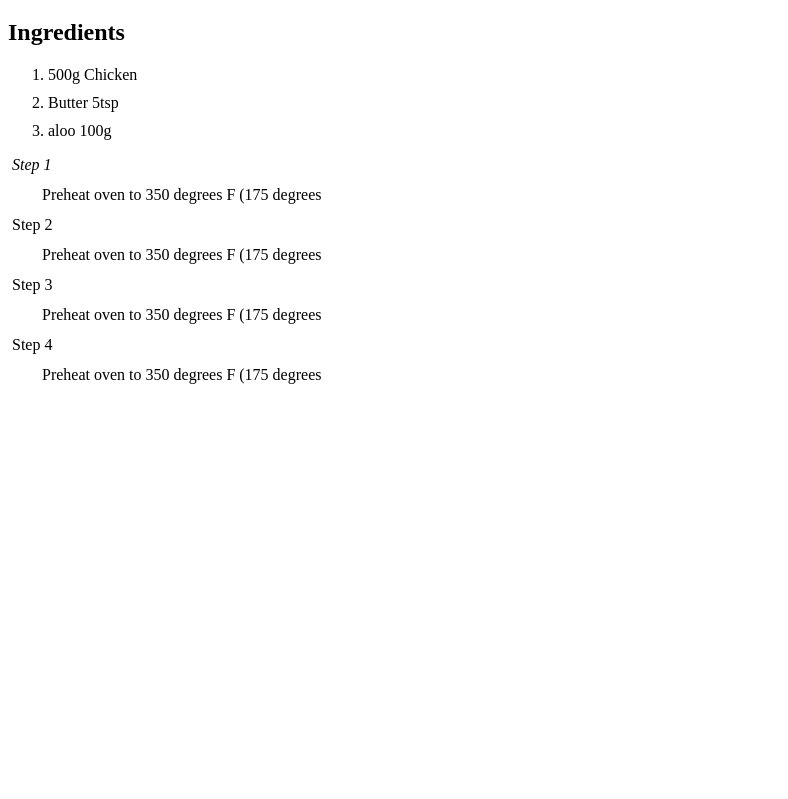
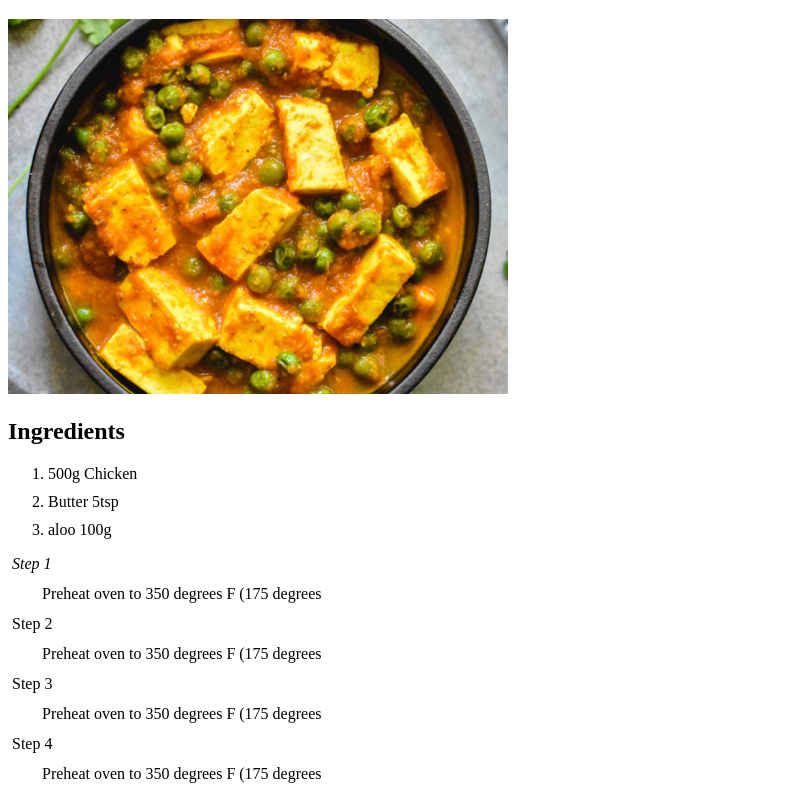
Before and after one commit to SosukeAizen833/Odin-recipes, a plain HTML site: page recipes/chicken_kasha.html in a window 1280 px wide. Shown: the part 64-863 px from the top of the page, without its empty margins (0-788 px from the left). Before the commit the page ends 800 px from the top, so only its background shows below. Drawn offline with Linux system fonts and the light colour scheme.

Commit message:
added images

```diff
--- a/recipes/chicken_kasha.html
+++ b/recipes/chicken_kasha.html
@@ -13,6 +13,7 @@
 </head>
 <body>
     <h1>Chicken Kasha</h1>
+    <img src="../images/Matar-Paneer-2-500x375.jpg" alt="matar paneer img">
     <div>
         <h2>Ingredients</h2>
     </div>
```
Also changed, not shown: recipes/matar_paneer.html (+1 -0 lines), images/Matar-Paneer-2-500x375.jpg (added).
